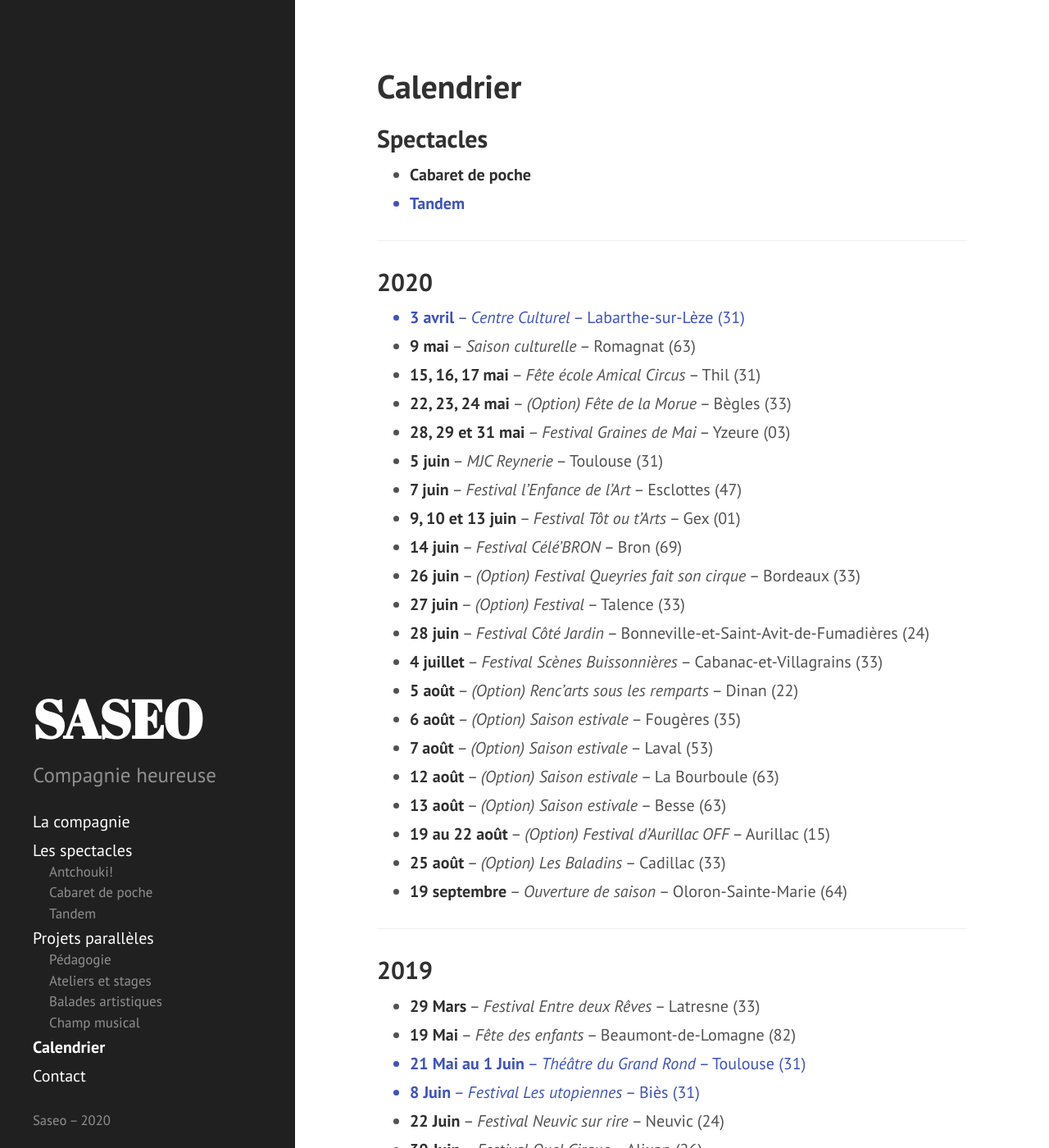
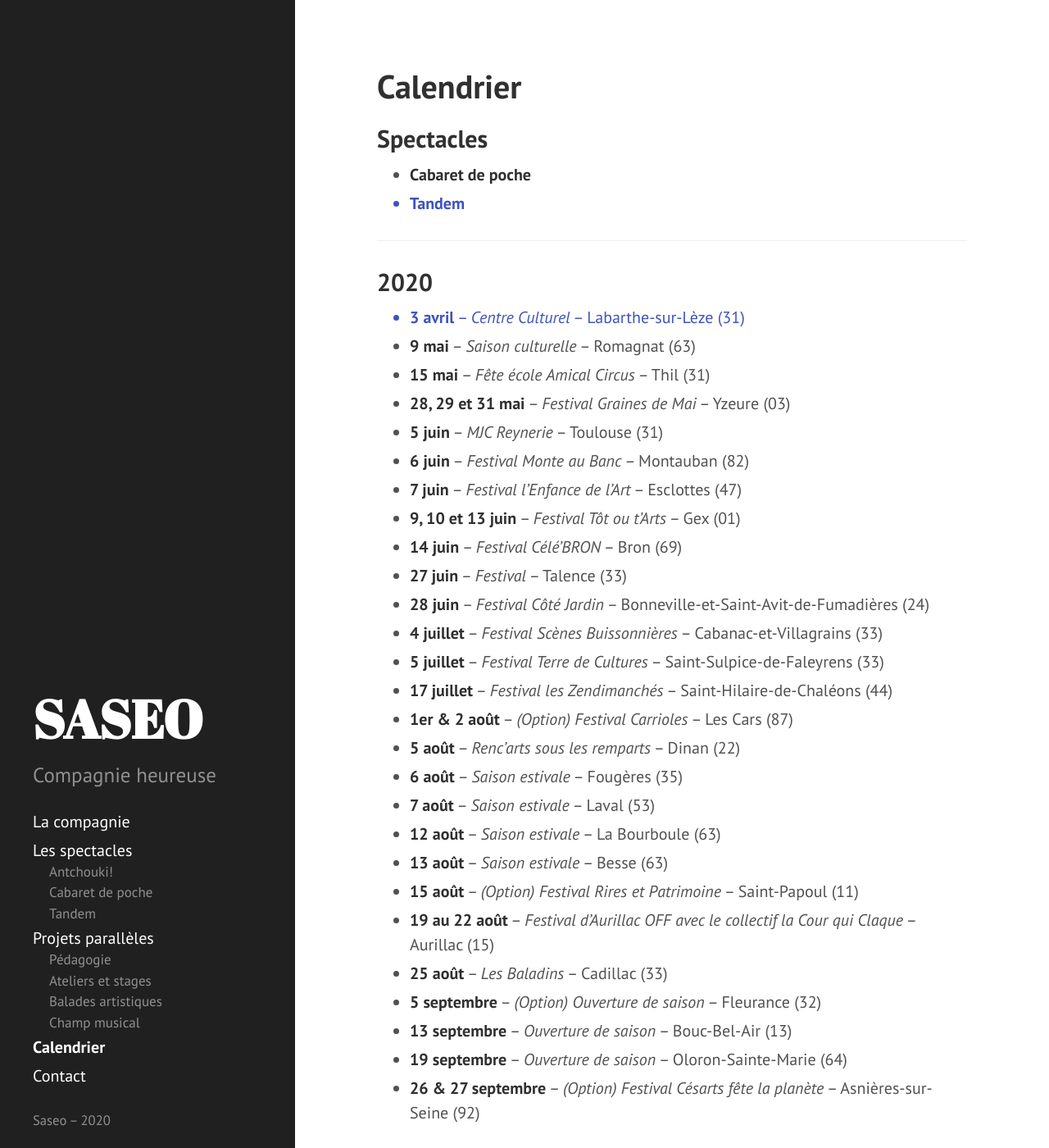
Before and after one commit to rizoom/saseo.org, a Jekyll site: the page built from calendrier.md, in a window 1280 px wide and 1400 px high. Shown: the whole window at 82% size. Built offline with Jekyll 4.4.1, drawn with Linux system fonts in a browser that asks for light colours.

Commit message:
mise à jour calendrier 2020
Lorraine

```diff
--- a/calendrier.md
+++ b/calendrier.md
@@ -15,25 +15,32 @@ sidebar_order: 3
 
 - {:.tandem} **3 avril** -- _Centre Culturel_ -- Labarthe-sur-Lèze (31)
 - **9 mai** -- _Saison culturelle_ -- Romagnat (63)
-- **15, 16, 17 mai** -- _Fête école Amical Circus_ -- Thil (31)
-- **22, 23, 24 mai** -- _(Option) Fête de la Morue_ -- Bègles (33)
+- **15 mai** -- _Fête école Amical Circus_ -- Thil (31)
 - **28, 29 et 31 mai** -- _Festival Graines de Mai_ -- Yzeure (03)
 - **5 juin** -- _MJC Reynerie_ -- Toulouse (31)
+- **6 juin** -- _Festival Monte au Banc_ -- Montauban (82)
 - **7 juin** -- _Festival l'Enfance de l'Art_ -- Esclottes (47)
 - **9, 10 et 13 juin** -- _Festival Tôt ou t'Arts_ -- Gex (01)
 - **14 juin** -- _Festival Célé'BRON_ -- Bron (69)
-- **26 juin** -- _(Option) Festival Queyries fait son cirque_ -- Bordeaux (33)
-- **27 juin** -- _(Option) Festival_ -- Talence (33)
+- **27 juin** -- _Festival_ -- Talence (33)
 - **28 juin** -- _Festival Côté Jardin_ -- Bonneville-et-Saint-Avit-de-Fumadières (24)
 - **4 juillet** -- _Festival Scènes Buissonnières_ -- Cabanac-et-Villagrains (33)
-- **5 août** -- _(Option) Renc'arts sous les remparts_ -- Dinan (22)
-- **6 août** -- _(Option) Saison estivale_ -- Fougères (35)
-- **7 août** -- _(Option) Saison estivale_ -- Laval (53)
-- **12 août** -- _(Option) Saison estivale_ -- La Bourboule (63)
-- **13 août** -- _(Option) Saison estivale_ -- Besse (63)
-- **19 au 22 août** -- _(Option) Festival d'Aurillac OFF_ -- Aurillac (15)
-- **25 août** -- _(Option) Les Baladins_ -- Cadillac (33)
+- **5 juillet** -- _Festival Terre de Cultures_ -- Saint-Sulpice-de-Faleyrens (33)
+- **17 juillet** -- _Festival les Zendimanchés_ -- Saint-Hilaire-de-Chaléons (44)
+- **1er & 2 août** -- _(Option) Festival Carrioles_ -- Les Cars (87)
+- **5 août** -- _Renc'arts sous les remparts_ -- Dinan (22)
+- **6 août** -- _Saison estivale_ -- Fougères (35)
+- **7 août** -- _Saison estivale_ -- Laval (53)
+- **12 août** -- _Saison estivale_ -- La Bourboule (63)
+- **13 août** -- _Saison estivale_ -- Besse (63)
+- **15 août** -- _(Option) Festival Rires et Patrimoine_ -- Saint-Papoul (11)
+- **19 au 22 août** -- _Festival d'Aurillac OFF avec le collectif la Cour qui Claque_ -- Aurillac (15)
+- **25 août** -- _Les Baladins_ -- Cadillac (33)
+- **5 septembre** -- _(Option) Ouverture de saison_ -- Fleurance (32)
+- **13 septembre** -- _Ouverture de saison_ -- Bouc-Bel-Air (13)
 - **19 septembre** -- _Ouverture de saison_ -- Oloron-Sainte-Marie (64)
+- **26 & 27 septembre** -- _(Option) Festival Césarts fête la planète_ -- Asnières-sur-Seine (92)
+
 
 ---
 
```
